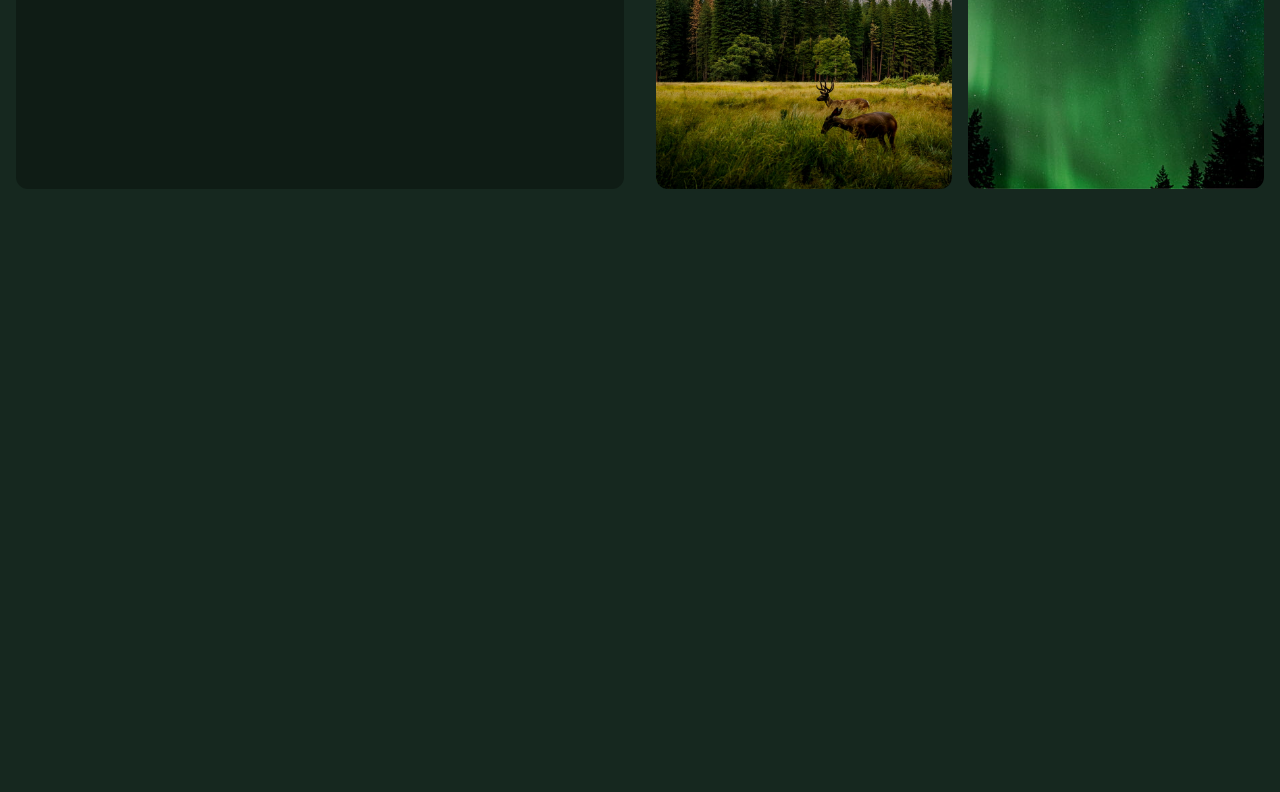
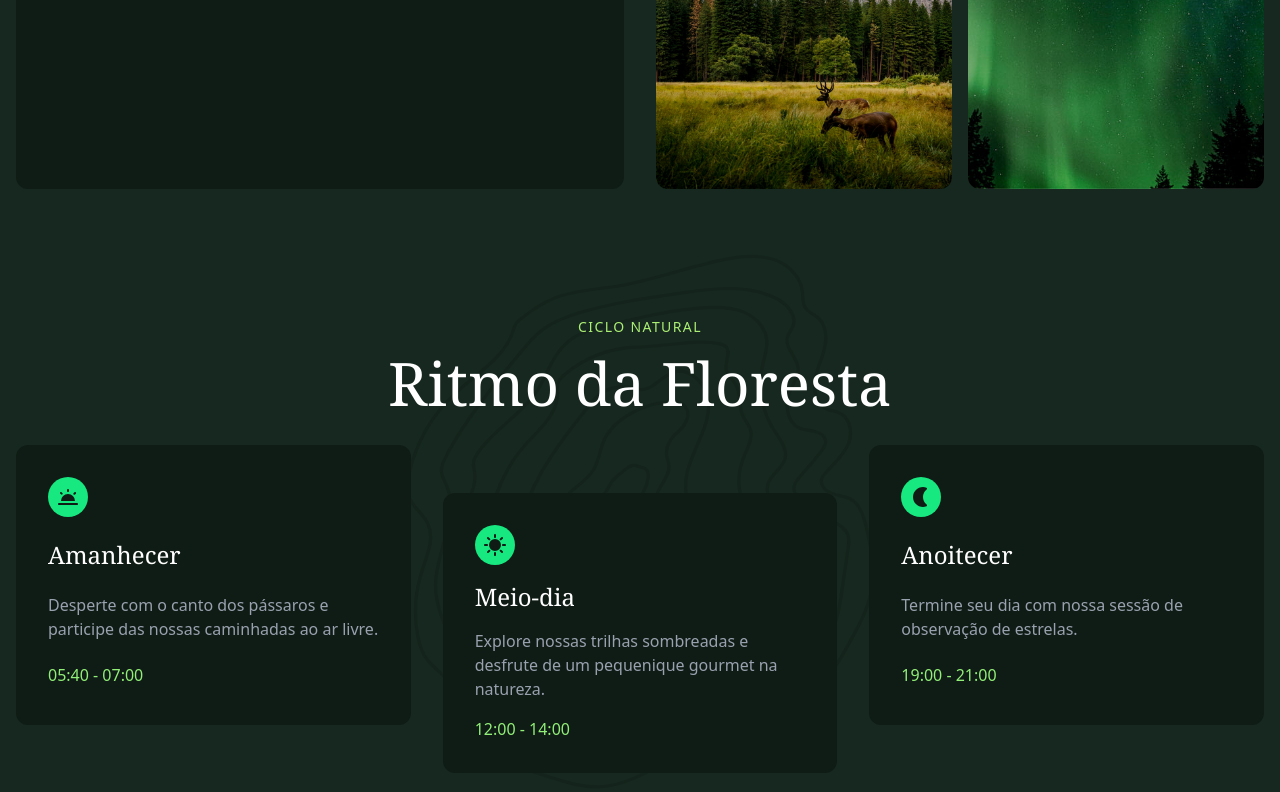
Before and after one commit to wjuniori/forest-project, a website: page src/index.html in a window 1280 px wide. Shown: the part 2727-3519 px from the top of the page. Before the commit the page ends 3300 px from the top, so only its background shows below. Drawn offline with Linux system fonts and the light colour scheme.

Commit message:
0808 Ciclo Natural

```diff
--- a/src/index.html
+++ b/src/index.html
@@ -337,5 +337,67 @@
         </div>
       </div>
     </section>
+
+    <section
+      class="container bg-[url('./img/padrao.svg')] bg-contain bg-center bg-no-repeat mb-12 sm:mb-16 sm:py-16"
+    >
+      <p
+        class="mb-4 text-center text-verde-200 uppercase tracking-widest text-sm"
+      >
+        Ciclo Natural
+      </p>
+      <h2
+        class="mb-8 mx-auto font-serif text-balance text-center max-w-3xl text-white text-4xl sm:text-6xl"
+      >
+        Ritmo da Floresta
+      </h2>
+
+      <div class="flex flex-col gap-4 sm:flex-row sm:gap-8">
+        <div
+          class="grid flex-1 gap-4 bg-verde-900 p-6 sm:p-8 rounded-xl transition-transform sm:hover:-translate-y-2"
+        >
+          <div
+            class="bg-verde-400 rounded-full size-10 flex items-center justify-center"
+          >
+            <img src="./img/manha.svg" alt="" />
+          </div>
+          <h3 class="font-serif text-2xl text-white">Amanhecer</h3>
+          <p class="text-gray-400">
+            Desperte com o canto dos pássaros e participe das nossas caminhadas
+            ao ar livre.
+          </p>
+          <span class="text-verde-300">05:40 - 07:00</span>
+        </div>
+        <div
+          class="grid flex-1 gap-4 bg-verde-900 p-6 sm:p-8 rounded-xl transition-transform sm:translate-y-12 sm:hover:translate-y-10"
+        >
+          <div
+            class="bg-verde-400 rounded-full size-10 flex items-center justify-center"
+          >
+            <img src="./img/dia.svg" alt="" />
+          </div>
+          <h3 class="font-serif text-2xl text-white">Meio-dia</h3>
+          <p class="text-gray-400">
+            Explore nossas trilhas sombreadas e desfrute de um pequenique
+            gourmet na natureza.
+          </p>
+          <span class="text-verde-300">12:00 - 14:00</span>
+        </div>
+        <div
+          class="grid flex-1 gap-4 bg-verde-900 p-6 sm:p-8 rounded-xl transition-transform sm:hover:-translate-y-2"
+        >
+          <div
+            class="bg-verde-400 rounded-full size-10 flex items-center justify-center"
+          >
+            <img src="./img/noite.svg" alt="" />
+          </div>
+          <h3 class="font-serif text-2xl text-white">Anoitecer</h3>
+          <p class="text-gray-400">
+            Termine seu dia com nossa sessão de observação de estrelas.
+          </p>
+          <span class="text-verde-300">19:00 - 21:00</span>
+        </div>
+      </div>
+    </section>
   </body>
 </html>
```
Also changed, not shown: src/output.css.
